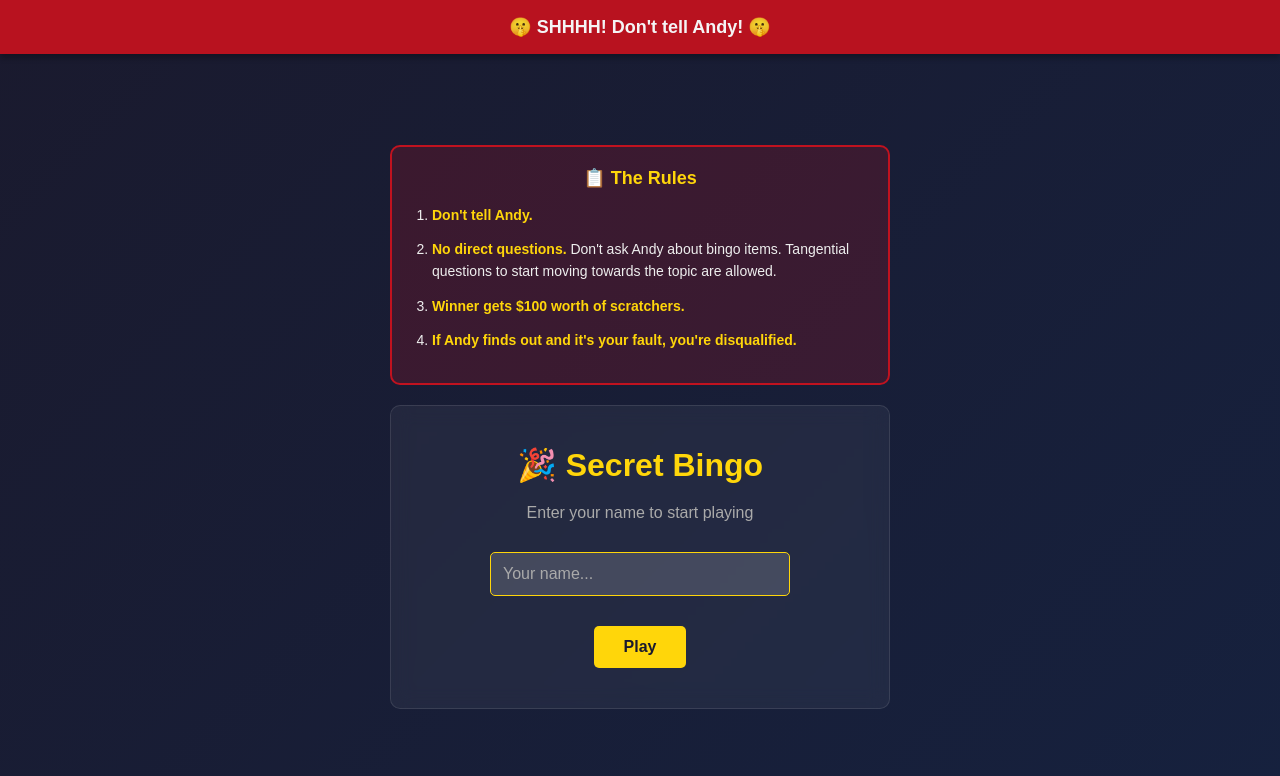
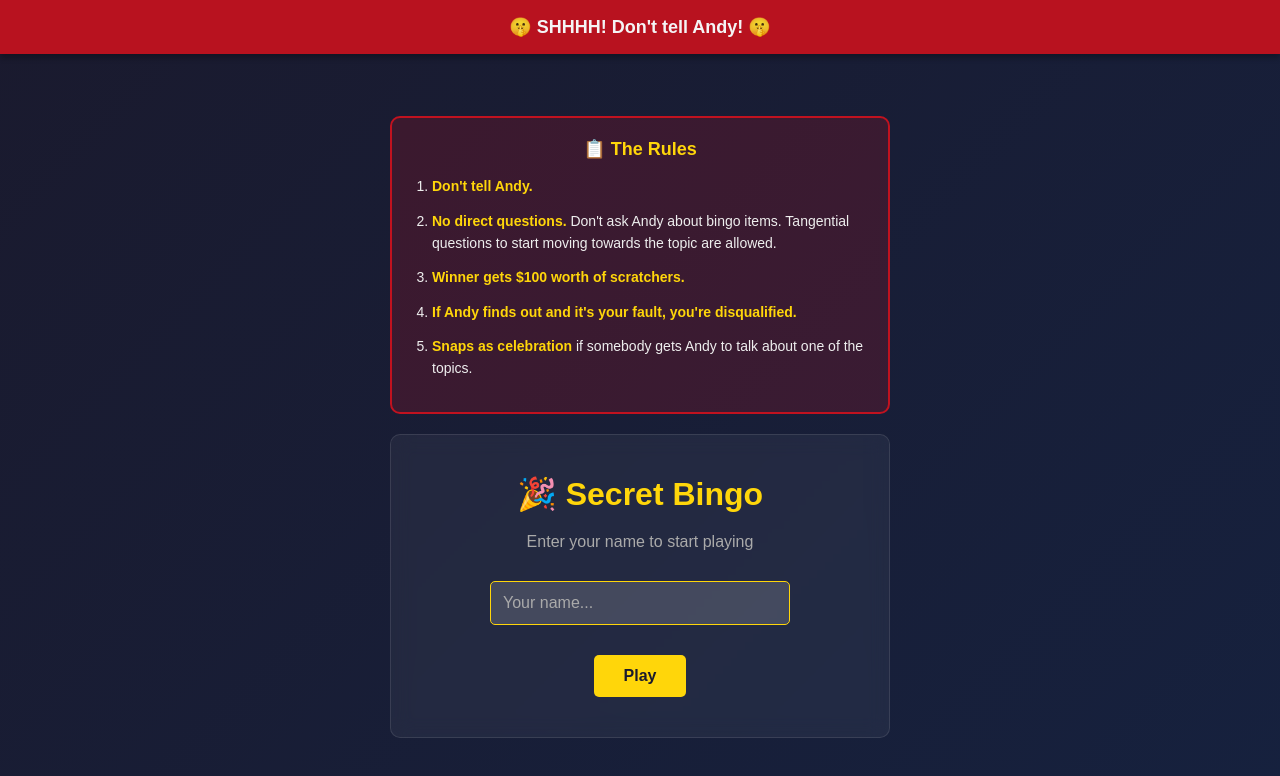
Before and after one commit to larchey/bachelor-bingo, a React (Vite) app: page / in a window 1280 px wide. Shown: the top 776 px of the page. Built offline with nearby package versions, Linux system fonts and the light colour scheme.

Commit message:
Add rule five: snaps celebration

```diff
--- a/src/components/LoginScreen.jsx
+++ b/src/components/LoginScreen.jsx
@@ -19,6 +19,7 @@ export default function LoginScreen({ onLogin }) {
           <li><strong>No direct questions.</strong> Don't ask Andy about bingo items. Tangential questions to start moving towards the topic are allowed.</li>
           <li><strong>Winner gets $100 worth of scratchers.</strong></li>
           <li><strong>If Andy finds out and it's your fault, you're disqualified.</strong></li>
+          <li><strong>Snaps as celebration</strong> if somebody gets Andy to talk about one of the topics.</li>
         </ol>
       </div>
       <form className="login-screen" onSubmit={handleSubmit}>
```
